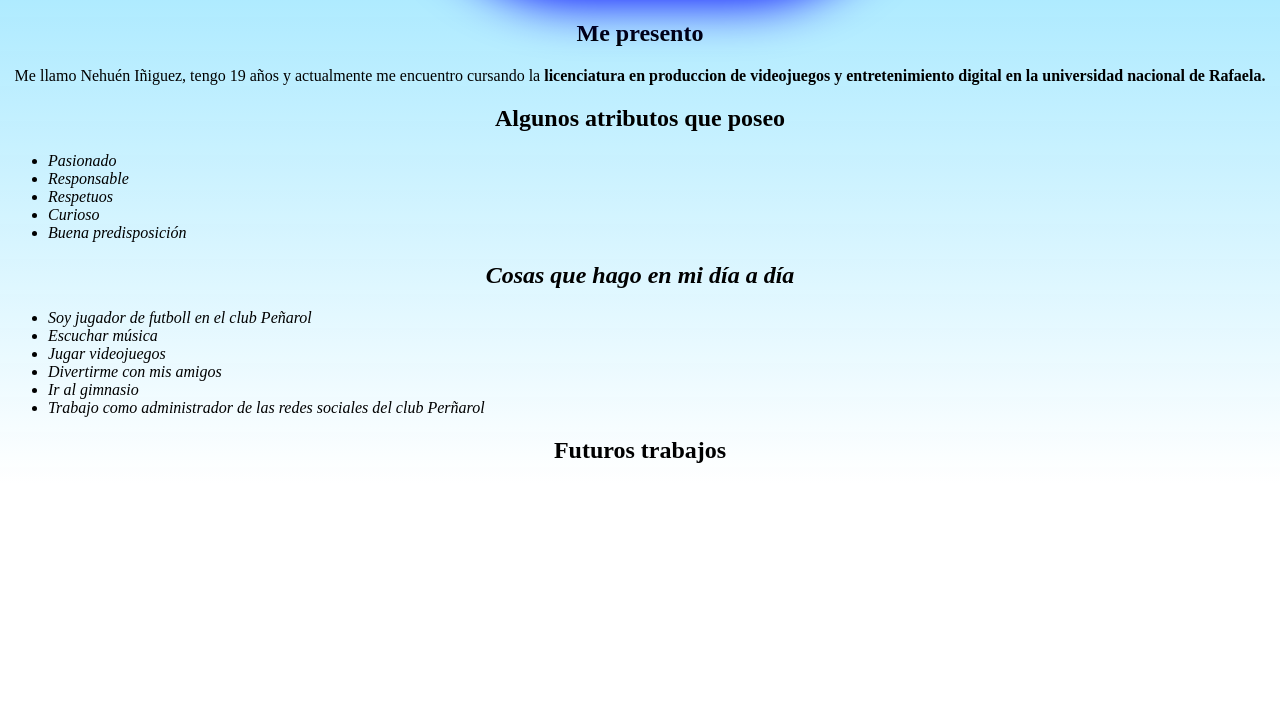
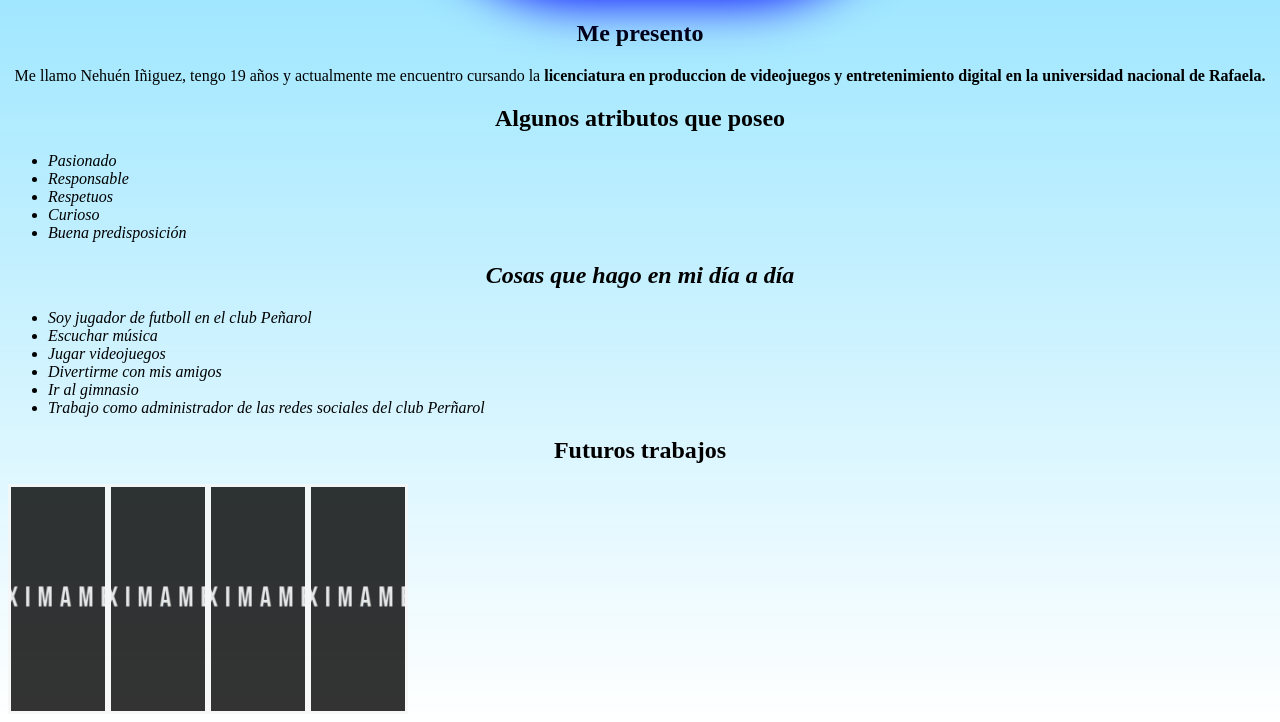
Before and after one commit to NehuenIniguez/cv-2024, a plain HTML site: page index.html in a window 1280 px wide. Shown: the part 416-1138 px from the top of the page. Before the commit the page ends 900 px from the top, so only its background shows below. Drawn offline with Linux system fonts and the light colour scheme.

Commit message:
futuros trabajos

```diff
--- a/index.css
+++ b/index.css
@@ -24,3 +24,22 @@ p {
     border-top-left-radius: 1000px;
     border-top-right-radius: 1000px;
 }
+.imagenes {
+    display: flex;
+    width: 400px;
+    height: 230px;
+}
+.imagenes img {
+    width: 0px;
+    flex-grow: 1;
+    object-fit: cover;
+    opacity: .8;
+    transition: .5s ease;
+    border: solid whitesmoke;
+}
+.imagenes img:hover {
+    cursor: crosshair;
+    width: 200px;
+    opacity: 1;
+    filter: contrast(120%);
+}
--- a/index.html
+++ b/index.html
@@ -36,6 +36,12 @@
             </ul>
         </div>
     <h2><b>Futuros trabajos</b></h2>
+    <div class="imagenes" style="text-align: center;">
+        <img src="./PROXIMAMENTE.jpg" alt="" width="300">
+        <img src="./PROXIMAMENTE.jpg" alt="" width="300">
+        <img src="./PROXIMAMENTE.jpg" alt="" width="300">
+        <img src="./PROXIMAMENTE.jpg" alt="" width="300">
+    </div>
 
 </body>
 </html>
```
Lines whose indentation alone changed are shown as unchanged.
